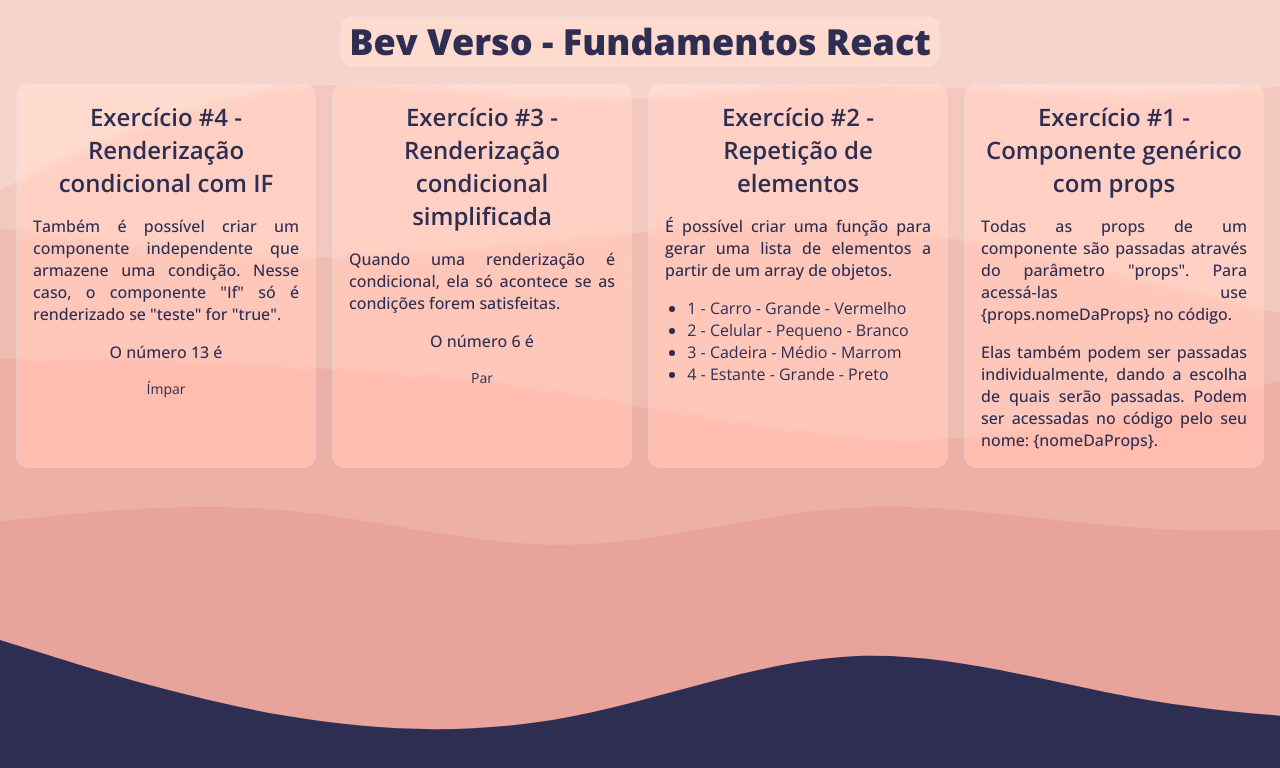
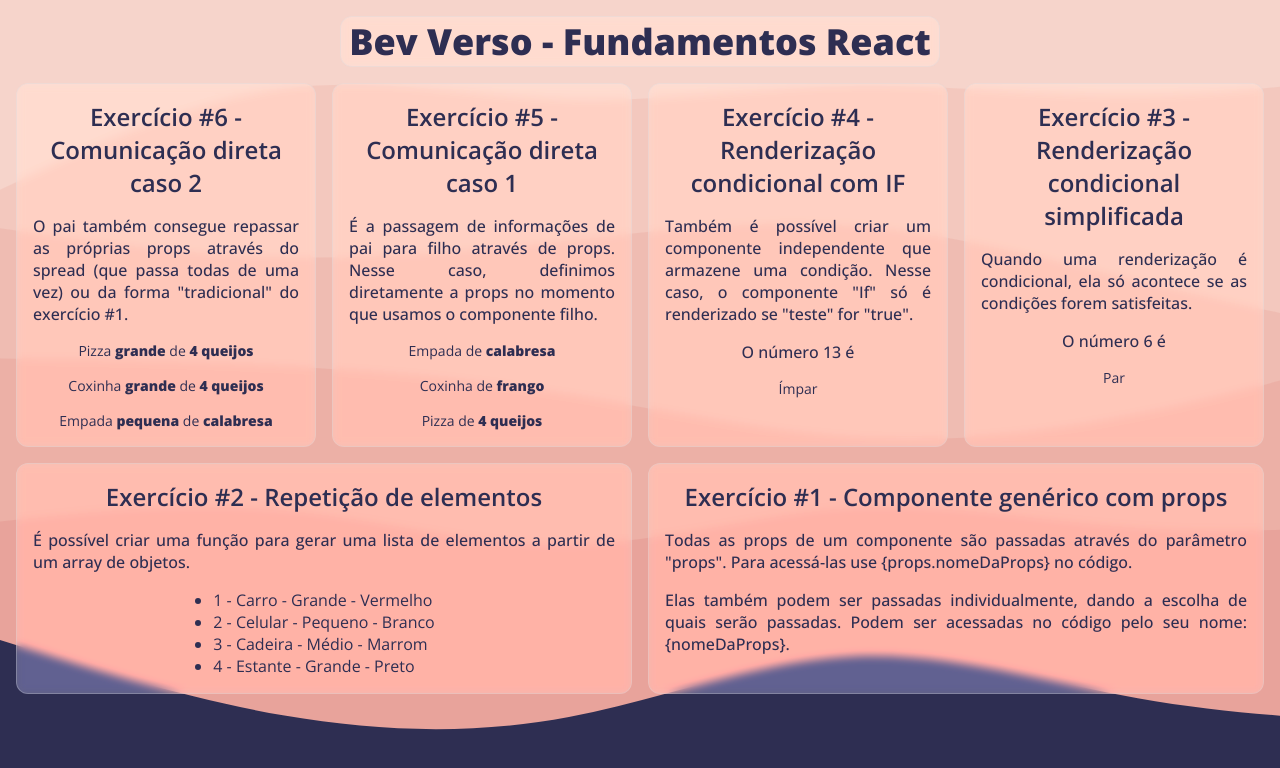
Before and after one commit to develyrios/aprendizado-front, a React (Vite) app: page / in a window 1280 px wide. Shown: the top 768 px of the page. Built offline with nearby package versions, Linux system fonts and the light colour scheme.

Commit message:
<feat>:adiciona os exercícios 5 e 6 ao index

```diff
--- a/src/components/Exercicios/index.jsx
+++ b/src/components/Exercicios/index.jsx
@@ -2,11 +2,15 @@ import { Exercicio01 } from "./Exercicio01"
 import { Exercicio02 } from "./Exercicio02"
 import { Exercicio03 } from "./Exercicio03"
 import { Exercicio04 } from "./Exercicio04"
+import { Exercicio05 } from "./Exercicio05"
+import { Exercicio06 } from "./Exercicio06"
 import { Container } from "./style"
 
 export const Exercicios = () => {
     return(
         <Container>
+            <Exercicio06 />
+            <Exercicio05 />
             <Exercicio04 numero={13}/>
             <Exercicio03 numero={6}/>
             <Exercicio02 />
```
